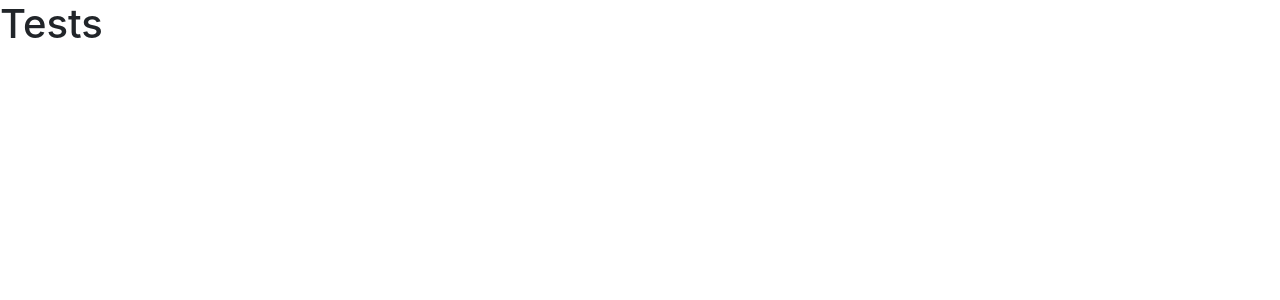
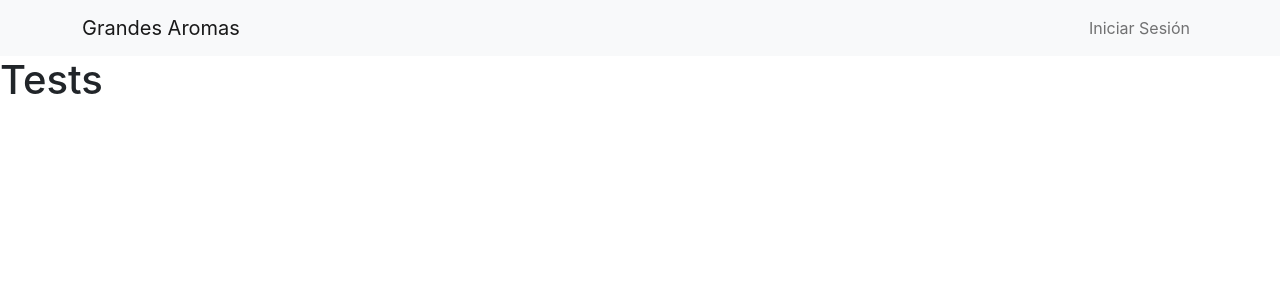
Before and after one commit to GersonYF/GrandeAromas, a React (Create React App) app in the folder ui/: page / in a window 1280 px wide. Shown: the top 300 px of the page. Built offline with nearby package versions, Linux system fonts and the light colour scheme.

Commit message:
Fix condition in navbar

```diff
--- a/ui/src/components/Navbar.jsx
+++ b/ui/src/components/Navbar.jsx
@@ -24,6 +24,7 @@
         </button>
         <div className="collapse navbar-collapse" id="navbarNav">
           <ul className="navbar-nav ms-auto">
+            {user ? (
               <li className="nav-item dropdown">
                 <a
                   className="nav-link dropdown-toggle"
@@ -37,7 +38,7 @@
                 </a>
                 <ul className="dropdown-menu" aria-labelledby="navbarDropdown">
                   <li>
-                  <Link className="dropdown-item" to="/signup">
+                    <Link className="dropdown-item" to="/profile">
                       Ver perfil
                     </Link>
                   </li>
@@ -48,6 +49,13 @@
                   </li>
                 </ul>
               </li>
+            ) : (
+              <li className="nav-item">
+                <Link className="nav-link" to="/login">
+                  Iniciar Sesión
+                </Link>
+              </li>
+            )}
           </ul>
         </div>
       </div>
--- a/ui/src/views/Tests.jsx
+++ b/ui/src/views/Tests.jsx
@@ -1,8 +1,10 @@
 import React from 'react'
+import Navbar from '../components/Navbar';
 
 const Tests = () => {
   return (
     <>
+      <Navbar />
       <h1>Tests</h1>
     </>
   )
```
Lines whose indentation alone changed are shown as unchanged.
